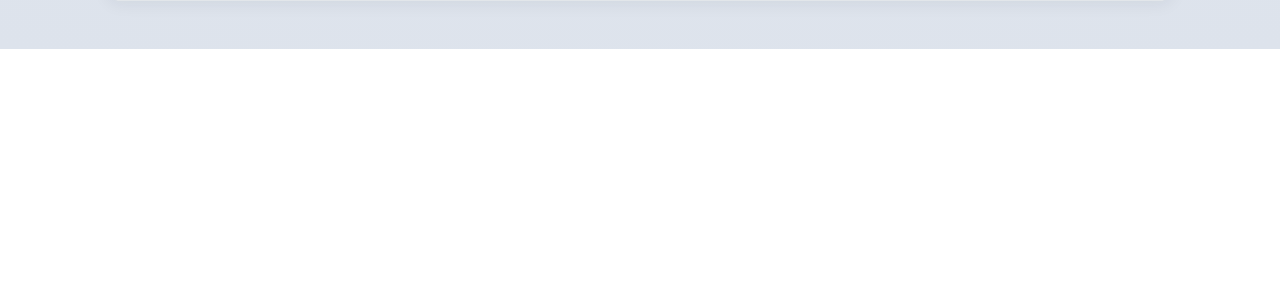
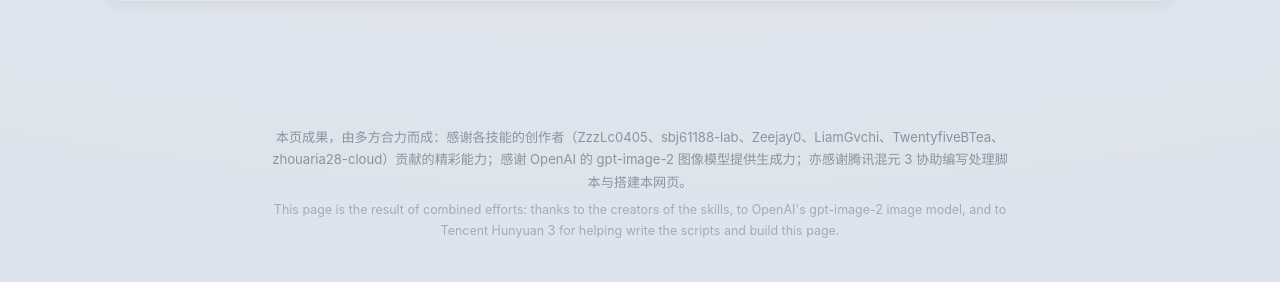
Before and after one commit to zl9739379/photo-skills-gallery, a plain HTML site: page index.html in a window 1280 px wide. Shown: the part 3158-3440 px from the top of the page. Before the commit the page ends 3207 px from the top, so only its background shows below. Drawn offline with Linux system fonts and the light colour scheme.

Commit message:
Add low-key bilingual thank-you footer (skill creators, OpenAI gpt-image-2, Tencent Hunyuan 3)

```diff
--- a/index.html
+++ b/index.html
@@ -275,6 +275,19 @@
       .source a { display: inline-block; }
     }
 
+    /* 页脚致谢：低存在感配色 */
+    .thanks {
+      max-width: 780px;
+      margin: clamp(2rem, 5vw, 3rem) auto 0;
+      padding: 1.4rem 1rem 2.2rem;
+      text-align: center;
+      font-size: .82rem;
+      color: #8b949e;
+      border-top: 1px solid var(--border);
+    }
+    .thanks p { margin: .35rem 0; line-height: 1.7; }
+    .thanks .en { font-size: .78rem; color: #a3abb3; }
+
     /* ===== 点击放大（lightbox） ===== */
     .item img, .hero img { cursor: zoom-in; }
     .lightbox {
@@ -421,6 +434,11 @@
     </div>
   </main>
 
+  <footer class="thanks">
+    <p>本页成果，由多方合力而成：感谢各技能的创作者（ZzzLc0405、sbj61188-lab、Zeejay0、LiamGvchi、TwentyfiveBTea、zhouaria28-cloud）贡献的精彩能力；感谢 OpenAI 的 gpt-image-2 图像模型提供生成力；亦感谢腾讯混元 3 协助编写处理脚本与搭建本网页。</p>
+    <p class="en">This page is the result of combined efforts: thanks to the creators of the skills, to OpenAI's gpt-image-2 image model, and to Tencent Hunyuan 3 for helping write the scripts and build this page.</p>
+  </footer>
+
   <!-- 点击放大层 -->
   <div class="lightbox" id="lightbox" aria-hidden="true">
     <img id="lightbox-img" src="" alt="放大预览">
```
